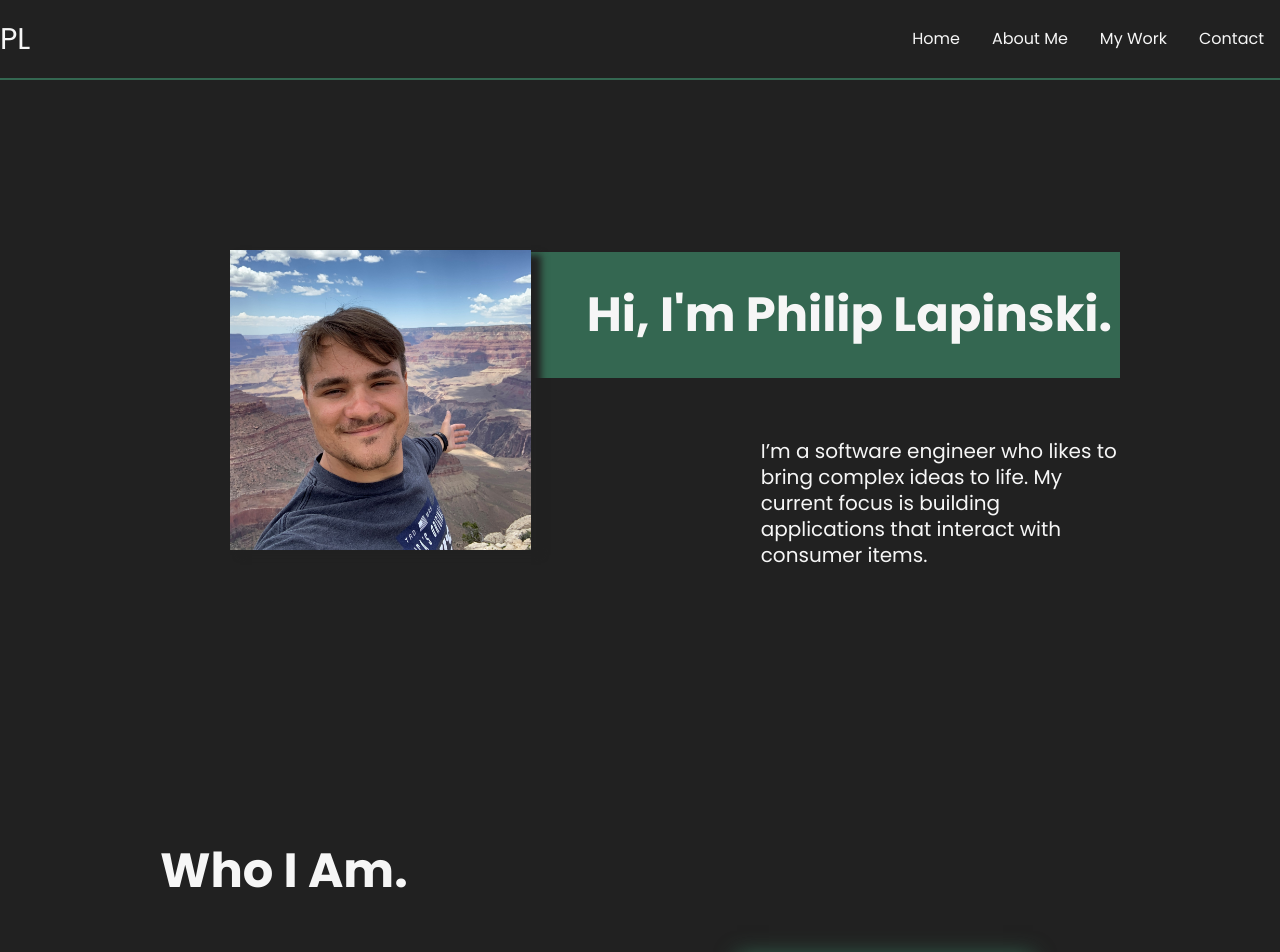
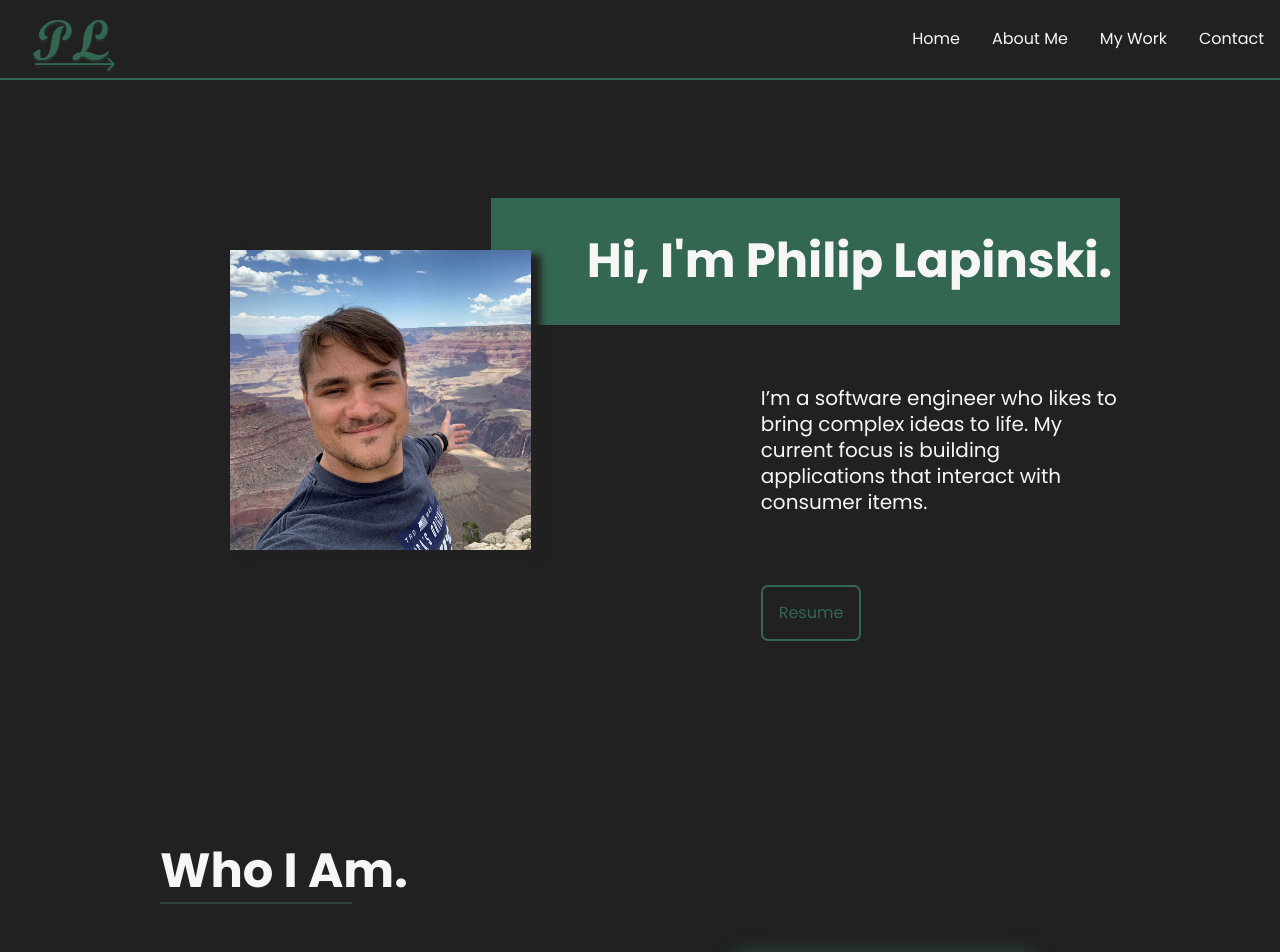
Before and after one commit to PolskaTag/PolskaTag.github.io, a React (Create React App) app: page / in a window 1280 px wide. Shown: the top 952 px of the page. Built offline with nearby package versions, Linux system fonts and the light colour scheme.

Commit message:
CSS, Resume, Logo

```diff
--- a/src/App.css
+++ b/src/App.css
@@ -136,8 +136,13 @@ body {
   color: var(--clr-accent);
 }
 
-.nav-logo {
-  font-size: 30px;
+.nav-logo img {
+  position: relative;
+  text-decoration: none;
+  top: 10px;
+  width: 120px;
+  height: auto;
+  justify-self: center;
 }
 
 .burger {
@@ -175,7 +180,8 @@ body {
     position: absolute;
     right: 0px;
     height: 92vh;
-    top: 8vh;
+    top: 6.5vh;
+    padding: 0%;
     display: flex;
     flex-direction: column;
     align-items: center;
@@ -190,6 +196,10 @@ body {
 
   .nav-links li {
     opacity: 0;
+  }
+
+  .nav-links li:hover {
+    font-weight: var(--fw-bold);
   }
 
   .burger {
@@ -257,6 +267,20 @@ body {
   padding: 2rem 0.5rem;
 }
 
+.resume {
+  text-decoration: none;
+  border: var(--clr-accent) 2px solid;
+  border-radius: 7px;
+  padding: 1rem;
+  margin-top: 50px;
+  color: var(--clr-accent);
+  transition: 0.3s;
+}
+
+.resume:hover {
+  background-color: rgba(109, 152, 134, 0.1);
+}
+
 @media screen and (max-width: 768px) {
   .home {
     display: flex;
@@ -278,6 +302,16 @@ body {
   flex-direction: column;
   margin-left: 5rem;
   margin-right: 5rem;
+}
+
+.about-title::after {
+  content: "";
+  display: block;
+  width: 4em;
+  height: 2px;
+  /* margin: 0.5em auto 1em; */
+  opacity: 0.5;
+  background: var(--clr-accent);
 }
 
 .about-content-1 {
@@ -445,12 +479,10 @@ body {
 }
 
 .work hr {
-  position: flex;
   background-color: var(--clr-accent);
   height: 1px;
   border: none;
-  width: 50%;
-  justify-items: flex-end;
+  width: 75%;
 }
 
 .work-item {
--- a/src/components/About.js
+++ b/src/components/About.js
@@ -3,7 +3,7 @@ import philipUtah from "../resources/IMG_2168.JPG";
 function About() {
   return (
     <section className="about">
-      <h1>Who I Am.</h1>
+      <h1 className="about-title">Who I Am.</h1>
       <div className="about-content-1">
         <div className="about-description">
           <h3>
--- a/src/components/Contact.js
+++ b/src/components/Contact.js
@@ -7,7 +7,12 @@ function Contact() {
         excitement for it, let me hear what it’s about! Whether local or across
         the globe, drop me a line :)
       </h3>
-      <a className="email-link" href="philiplapinski.pl@gmail.com" target="">
+      <a
+        className="email-link"
+        href="philiplapinski.pl@gmail.com"
+        target="_blank"
+        rel="noopener noreferrer"
+      >
         The Line :)
       </a>
     </section>
--- a/src/components/Home.js
+++ b/src/components/Home.js
@@ -1,4 +1,6 @@
 import philipImg from "../resources/IMG_1774square.JPG";
+import resume from "../resources/PhilipLapinskiResume.pdf";
+
 function Home() {
   return (
     <section className="home">
@@ -12,6 +14,9 @@ function Home() {
           current focus is building applications that interact with consumer
           items.
         </h3>
+        <a className="resume" href={resume} target="_blank">
+          Resume
+        </a>
       </div>
     </section>
   );
--- a/src/components/Navbar.js
+++ b/src/components/Navbar.js
@@ -1,3 +1,5 @@
+import pl from "../resources/PL.png";
+
 function Navbar() {
   const activateHamburger = (e) => {
     const nav = document.querySelector(".nav-links");
@@ -19,7 +21,11 @@ function Navbar() {
   return (
     <header className="navbar-header">
       <nav className="main-nav">
-        <div className="nav-logo">PL</div>
+        <div className="nav-logo-container">
+          <a className="nav-logo">
+            <img src={pl}></img>
+          </a>
+        </div>
         <div className="nav-links-container">
           <ul className="nav-links">
             <li>
```
Also changed, not shown: src/resources/PL.png (added), 1 other file (tests, documents, lock files or other folders).
